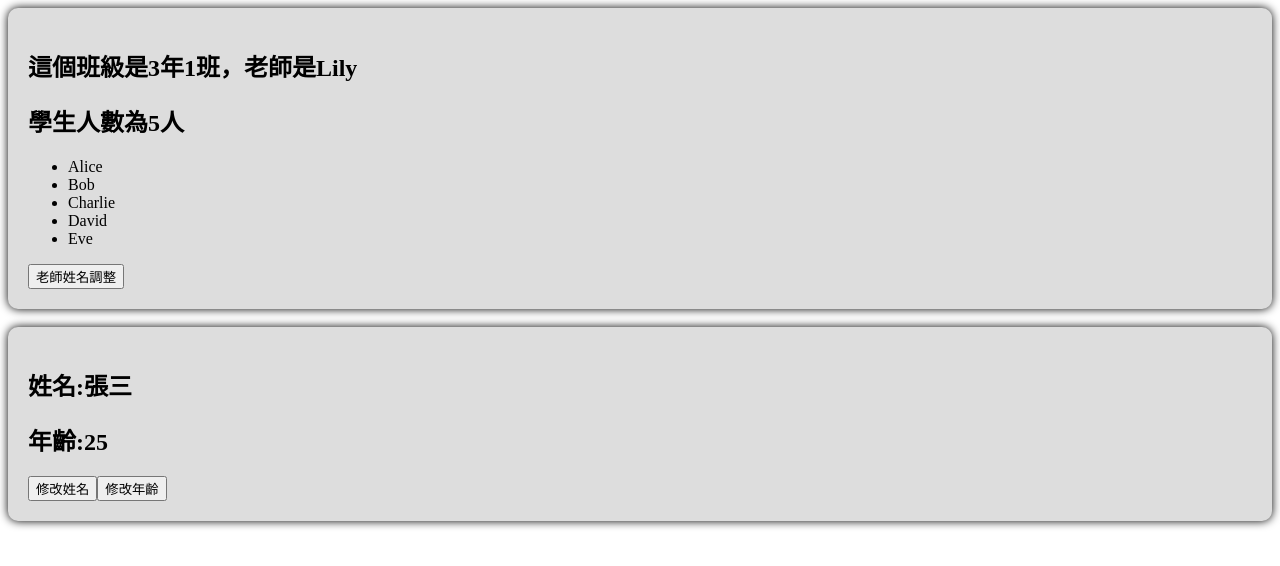
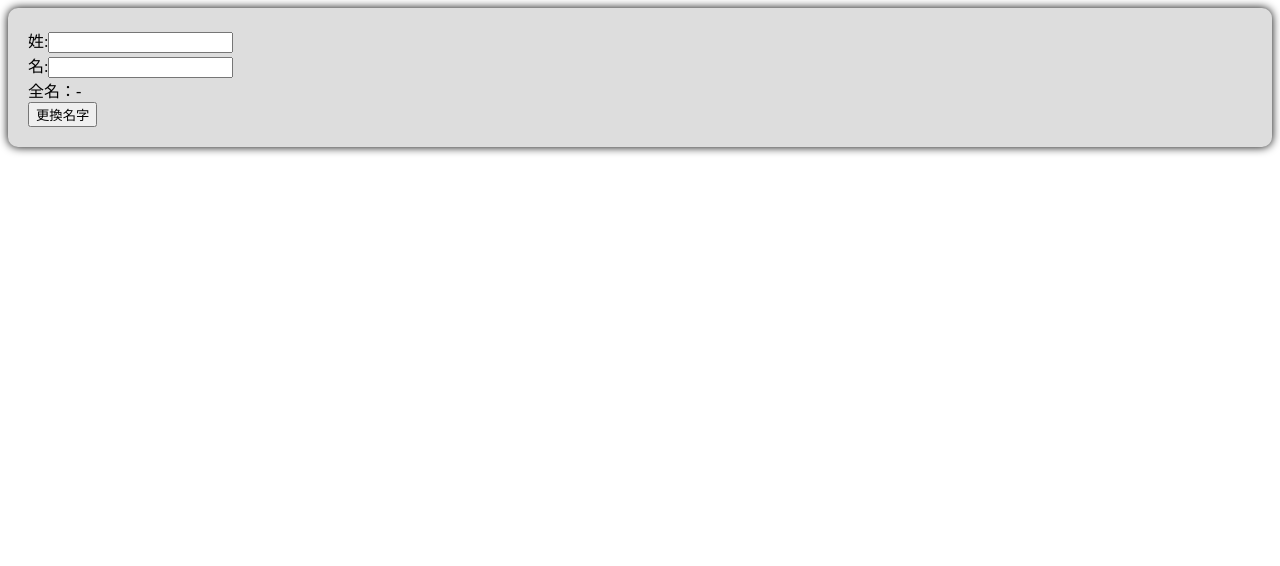
Before and after one commit to jack755051/vue_practice, a Vue app: page / in a window 1280 px wide. Shown: the top 566 px of the page. Built offline with nearby package versions, Linux system fonts and the light colour scheme.

Commit message:
modify：016_computed计算属性

```diff
--- a/src/App.vue
+++ b/src/App.vue
@@ -1,16 +1,23 @@
 <template>
+    <Computed></Computed>
+    <!-- <br/>
     <Person></Person>
     <br/>
-    <Person02></Person02>
+    <Person02></Person02> -->
 </template>
 
 <script lang="ts">
     import Person from "./components/Person.vue"
-import Person02 from "./components/Person02..vue";
+    import Person02 from "./components/Person02..vue";
+    import Computed from "./components/Computed.vue";
 
     export default {
         name:"App",
-        components:{Person,Person02}
+        components:{
+            Person,
+            Person02,
+            Computed
+        }
     }
 </script>
 
--- /dev/null
+++ b/src/components/Computed.vue
@@ -0,0 +1,48 @@
+<template>
+    <div class="computed">
+        姓:<input type="text" v-model="firstName">
+        <br/>
+        名:<input type="text" v-model="lastName">
+        <br/>
+        全名：<span>{{fullName}}</span>
+        <br/>
+        <button @click="changeName">更換名字</button>
+    </div>
+</template>
+
+<script lang="ts" >
+export default {
+    name:"Computed",
+}
+</script>
+
+<script lang="ts" setup>
+import { ref ,computed } from 'vue';
+    let firstName = ref('');
+    let lastName = ref('');
+    let fullName = computed({
+        get() {
+            return firstName.value + '-' + lastName.value;
+        },
+        set(value) {
+            const names = value.split('-');
+            firstName.value = names[0] || '';
+            lastName.value = names[1] || '';
+            console.log('setter');
+        }
+    });
+
+    function changeName(){
+        fullName.value= 'Li-Si';
+    }
+
+</script>
+
+<style >
+    .computed{
+        background-color: #ddd;
+        box-shadow: 0 0 10px;
+        border-radius: 10px;
+        padding: 20px;
+    }
+</style>
```
Also changed, not shown: 1 other file (tests, documents, lock files or other folders).
